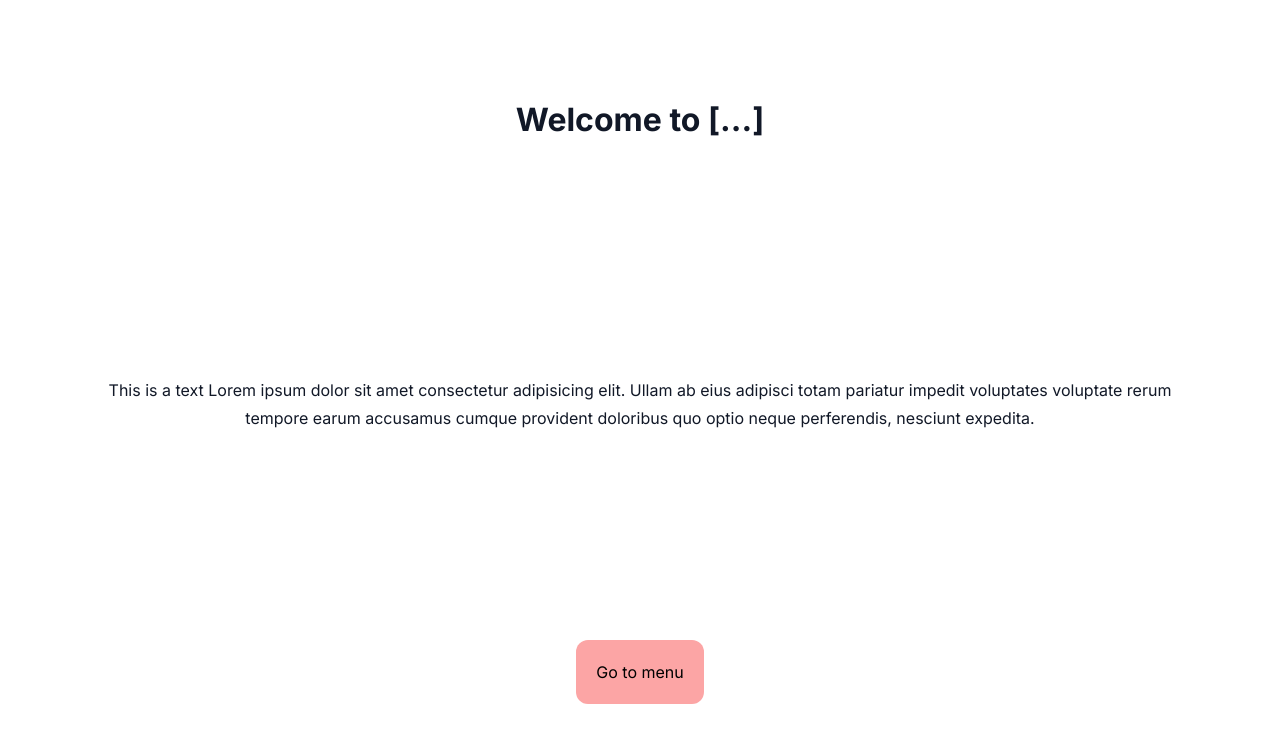
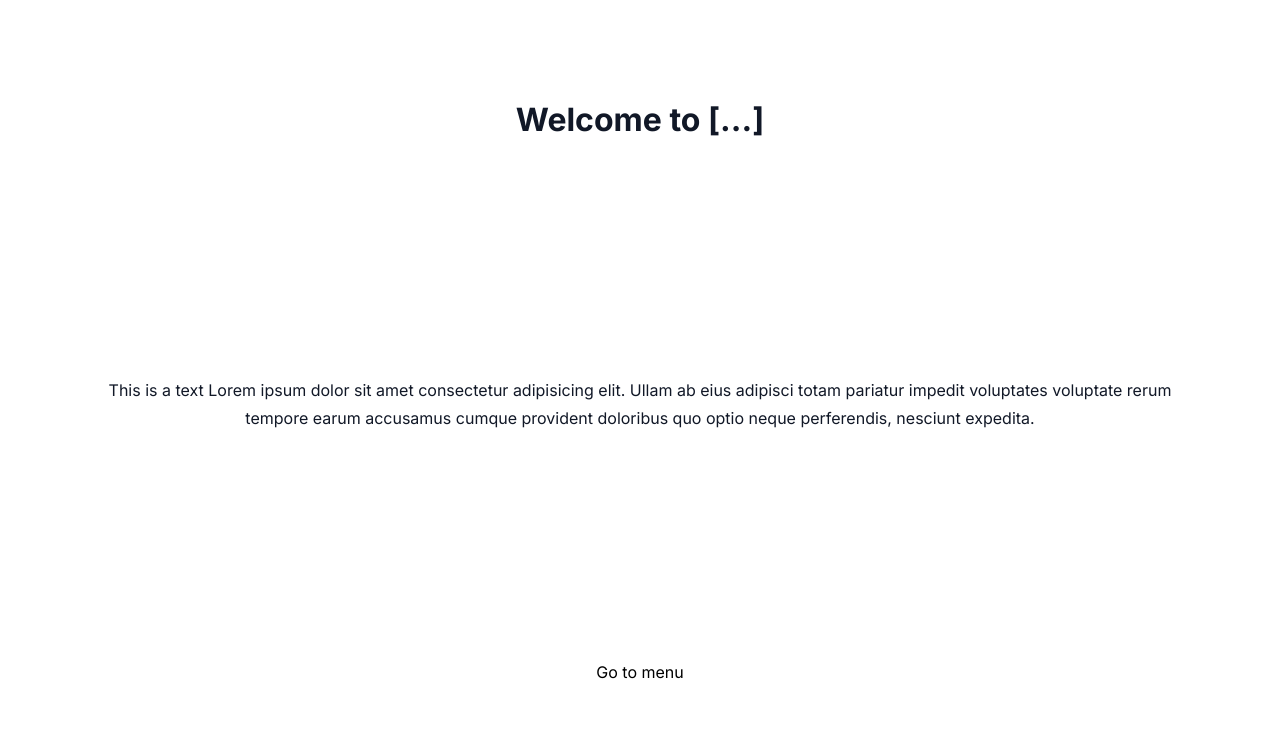
Before and after one commit to j-eick/pos-restaurant, a Next.js app: page / in a window 1280 px wide. Shown: the top 742 px of the page. Built offline with nearby package versions, Linux system fonts and the light colour scheme.

Commit message:
add( tailwind.config ): add custom colors

```diff
--- a/tailwind.config.js
+++ b/tailwind.config.js
@@ -1,6 +1,6 @@
 /** @type {import('tailwindcss').Config} */
 
-const { gray, red } = require("tailwindcss/colors");
+const { gray, red, slate, green } = require("tailwindcss/colors");
 
 module.exports = {
   content: [
@@ -18,13 +18,18 @@ module.exports = {
         primary: gray[900],
         secondary: gray[700],
         tertiary: gray[400],
+
+        //---special Colors
+        "custom-green": "#00AFB9",
+        "custom-peach": "#FED9B7",
       },
       backgroundColor: {
         //---Button BackgroundColors
-        red: red[300],
+        // red: red[300],
         "red-hover": red[400],
-
-        //---dishCard-background
+      },
+      backgroundImage: {
+        "app-bg": "red-200",
       },
       hideScrollbar: {
         "&::-webkit-scrollbar": {
```
